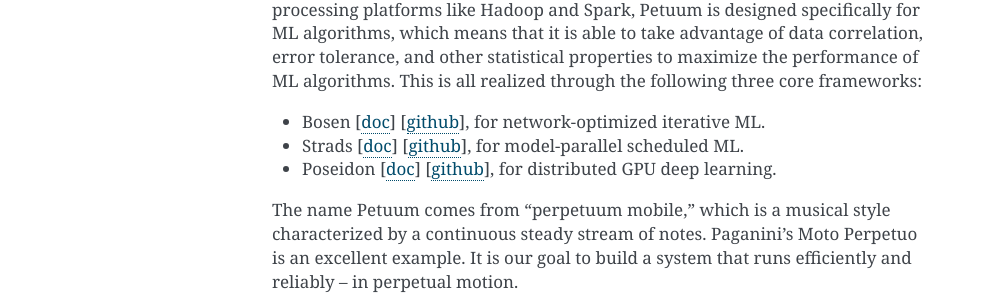
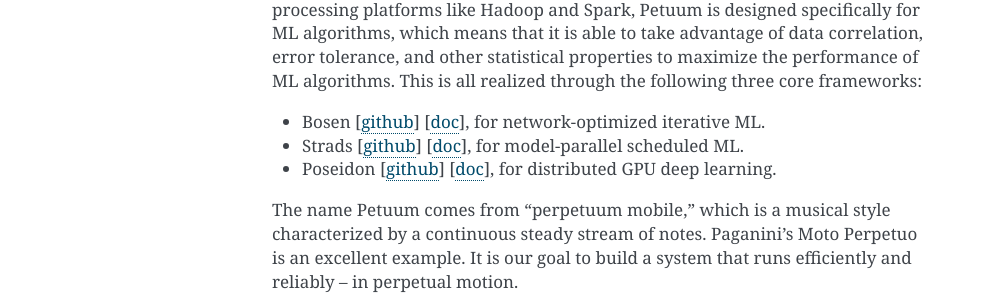
Before and after one commit to sailing-pmls/pmls.readthedocs.io, a Sphinx documentation site: the page built from docs/index.rst, in a window 1280 px wide. Shown: the part 445-750 px from the top of the page, without its empty margins (148-1140 px from the left). Built offline with Sphinx 7.4.7, drawn with Linux system fonts in a browser that asks for light colours.

```diff
--- a/docs/index.rst
+++ b/docs/index.rst
@@ -13,9 +13,9 @@ Petuum is a distributed machine learning (ML) platform. It takes care of the dif
 
 Petuum provides the essential distributed programming tools to tackle the challenges of running ML at scale: big data (many data samples) and big models (large parameter and intermediate variable spaces). Unlike general-purpose data processing platforms like Hadoop and Spark, Petuum is designed specifically for ML algorithms, which means that it is able to take advantage of data correlation, error tolerance, and other statistical properties to maximize the performance of ML algorithms. This is all realized through the following three core frameworks:
 
-* Bosen [`doc <https://github.com/petuum/bosen>`_] [`github <https://github.com/petuum/bosen>`_], for network-optimized iterative ML.
-* Strads [`doc <https://github.com/petuum/strads>`_] [`github <https://github.com/petuum/strads>`_], for model-parallel scheduled ML.
-* Poseidon [`doc <https://github.com/petuum/poseidon>`_] [`github <https://github.com/petuum/poseidon>`_], for distributed GPU deep learning.
+* Bosen [`github <https://github.com/petuum/bosen>`_] [`doc <https://github.com/petuum/bosen>`_], for network-optimized iterative ML.
+* Strads [`github <https://github.com/petuum/strads>`_] [`doc <https://github.com/petuum/strads>`_], for model-parallel scheduled ML.
+* Poseidon [`github <https://github.com/petuum/poseidon>`_] [`doc <https://github.com/petuum/poseidon>`_], for distributed GPU deep learning.
 
 The name Petuum comes from "perpetuum mobile," which is a musical style characterized by a continuous steady stream of notes. Paganini's Moto Perpetuo is an excellent example. It is our goal to build a system that runs efficiently and reliably -- in perpetual motion.
 
```
